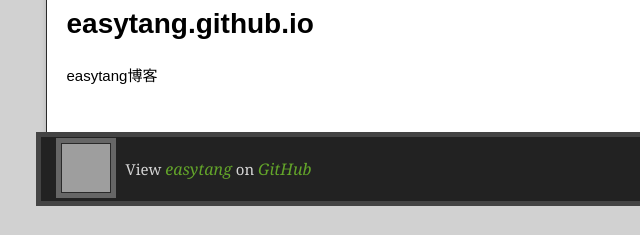
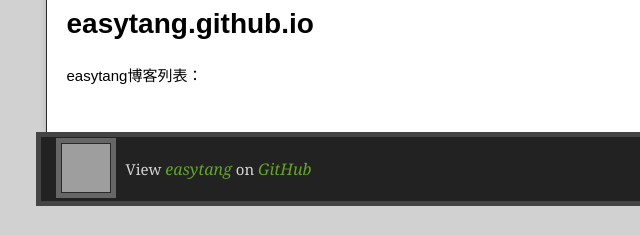
Before and after one commit to easytang/easytang.github.io, a plain HTML site: page index.html in a window 1280 px wide. Shown: the part 381-616 px from the top of the page, 257-897 px from the left. Drawn offline with nearby package versions, Linux system fonts and the light colour scheme; grey boxes are pictures that could not be loaded.

Commit message:
just for

```diff
--- a/index.html
+++ b/index.html
@@ -39,7 +39,7 @@
 
 <p></p>
 
-<p>easytang博客</p>
+<p>easytang博客列表：</p>
 <lo>
   <i><a name="不要在代码评审上浪费时间" class="anchor" href="/blogs/do_not_waste_time_on_codereview.md"><span class="octicon octicon-link"></span></a></i>
 </lo>
```
